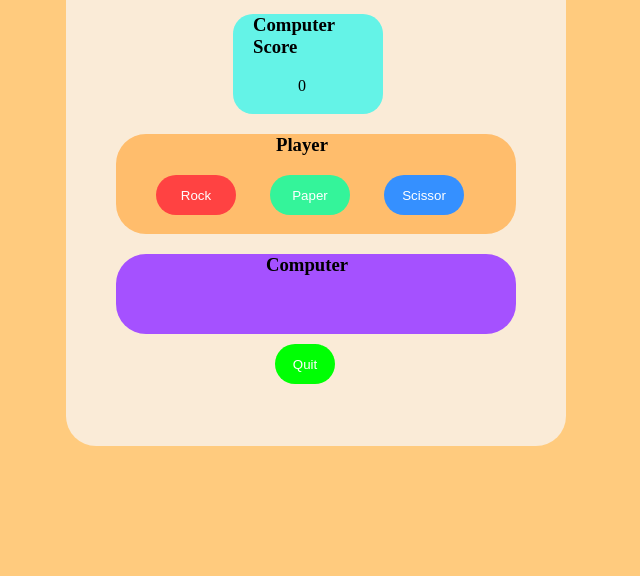
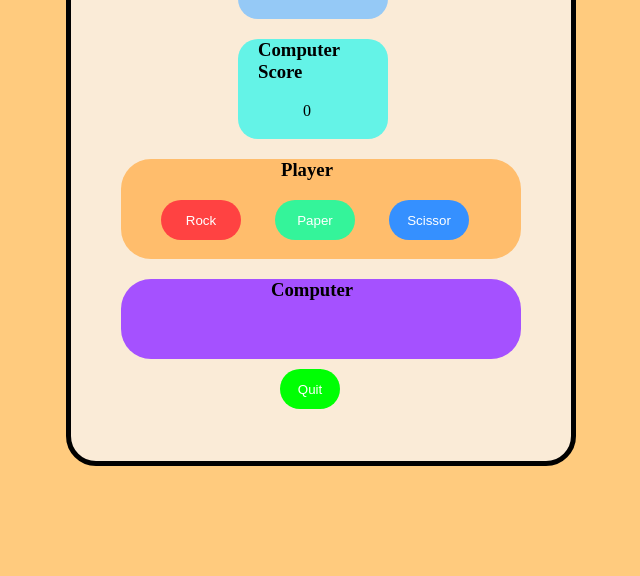
Before and after one commit to Dhaarun-Abhimanyu/noob-rep-dumpster, a plain HTML site: page Rock Paper Scissor HTML CSS JS/index.html in a window 1280 px wide. Shown: the part 224-800 px from the top of the page, without its empty margins (442-1082 px from the left). Drawn offline with Linux system fonts and the light colour scheme.

Commit message:
Update style.css

```diff
--- a/Rock Paper Scissor HTML CSS JS/style.css
+++ b/Rock Paper Scissor HTML CSS JS/style.css
@@ -1,10 +1,11 @@
 .container{
     background-color: antiquewhite;
-    margin-top: 80px ;
+    margin-top: 50px ;
     margin-left: 500px;
-    height:590px;
+    height:630px;
     width: 500px;
     border-radius: 30px;
+    border: 5px solid black;
 }
 #RPC{
     margin-left: 70px;
```
